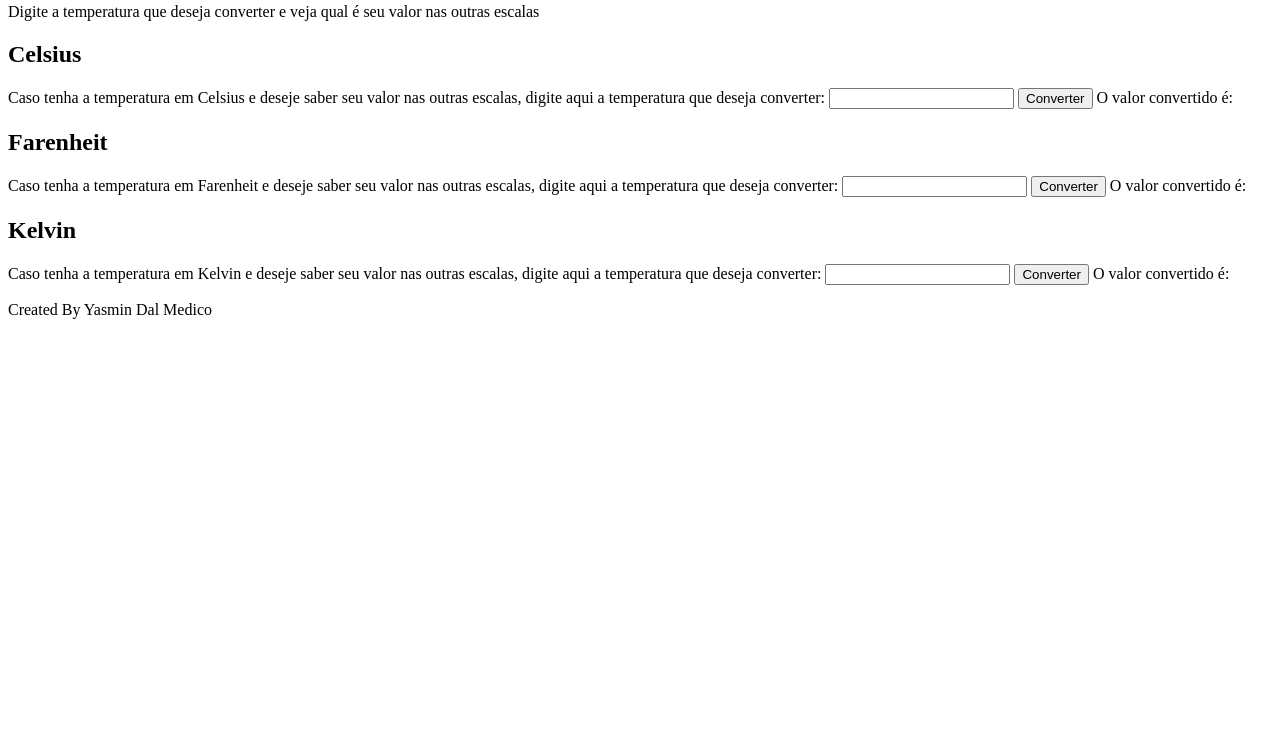
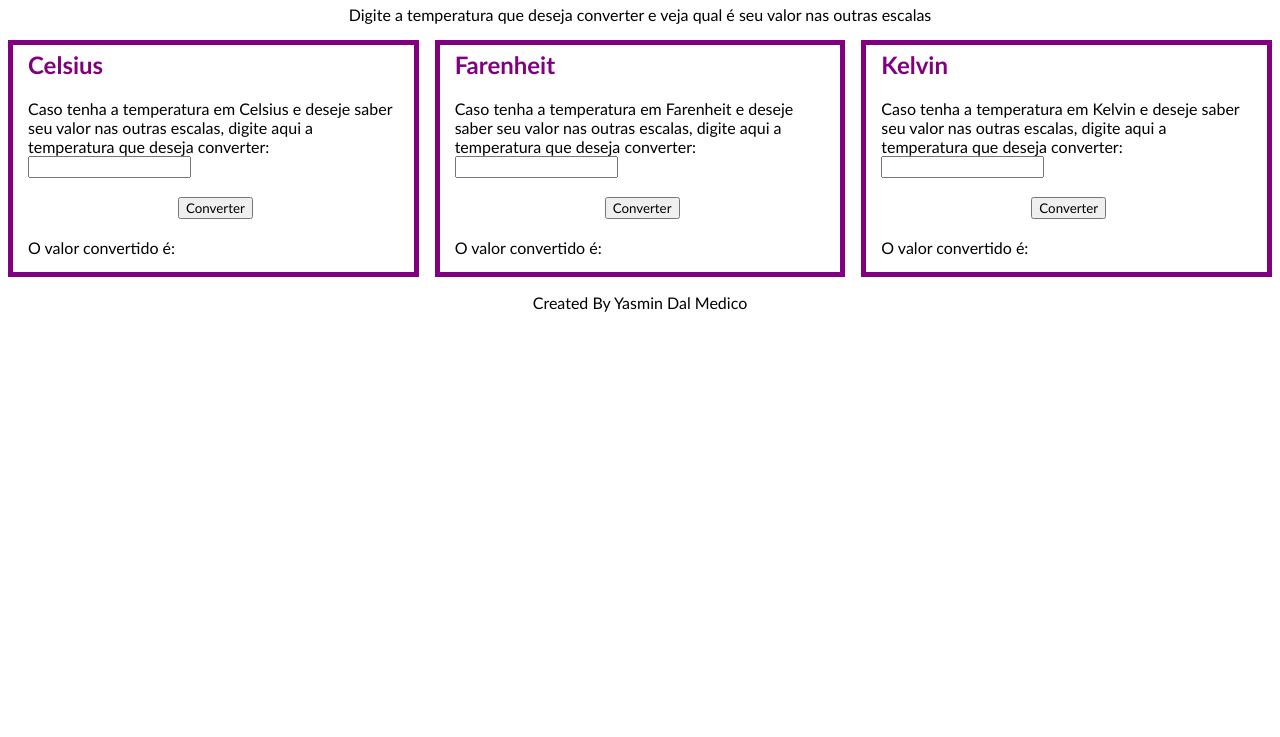
Before and after one commit to yasmingsdm/conversordetemperatura, a plain HTML site: page index.html in a window 1280 px wide. Shown: the part 63-800 px from the top of the page. Drawn offline with Linux system fonts and the light colour scheme.

Commit message:
Add files via upload
Atualizando HTML para adicionar o CSS

```diff
--- a/index.html
+++ b/index.html
@@ -1,14 +1,19 @@
 <script src="script.js"></script>
+<link rel="stylesheet" href="style.css">
+
 <head>
     <h1> Conversor de temperaturas </h1>
     <p>Digite a temperatura que deseja converter e veja qual é seu valor nas outras escalas</p>
 </head>
 <body>
+    <section>
     <div id="celsius">
         <h2> Celsius </h2>
         <label> Caso tenha a temperatura em Celsius e deseje saber seu valor nas outras escalas, digite aqui a temperatura que deseja converter: </label>
         <input type=number id="tempCelsius"/>
+        <br><br>
         <button type="submit" onclick = "converteCelsius()"> Converter </button>
+        <br>
         <label> O valor convertido é: </label>
         <output type=number id="valorCelsius"> </output>
     </div>
@@ -16,7 +21,9 @@
         <h2> Farenheit </h2>
         <label> Caso tenha a temperatura em Farenheit e deseje saber seu valor nas outras escalas, digite aqui a temperatura que deseja converter: </label>
         <input type=number id="tempFarenheit"/>
+        <br><br>
         <button type="submit" onclick = "converteFarenheit()"> Converter </button>
+        <br>
         <label> O valor convertido é: </label>
         <output type=number id="valorFarenheit"> </output>
     </div>
@@ -24,10 +31,13 @@
         <h2> Kelvin </h2>
         <label> Caso tenha a temperatura em Kelvin e deseje saber seu valor nas outras escalas, digite aqui a temperatura que deseja converter: </label>
         <input type=number id="tempKelvin"/>
+        <br><br>
         <button type="submit" onclick = "converteKelvin()"> Converter </button>
+        <br>
         <label> O valor convertido é: </label>
         <output type=number id="valorKelvin"> </output>
     </div>
+</section>
 </body>
 <footer>
     <p> Created By Yasmin Dal Medico </p>
```
